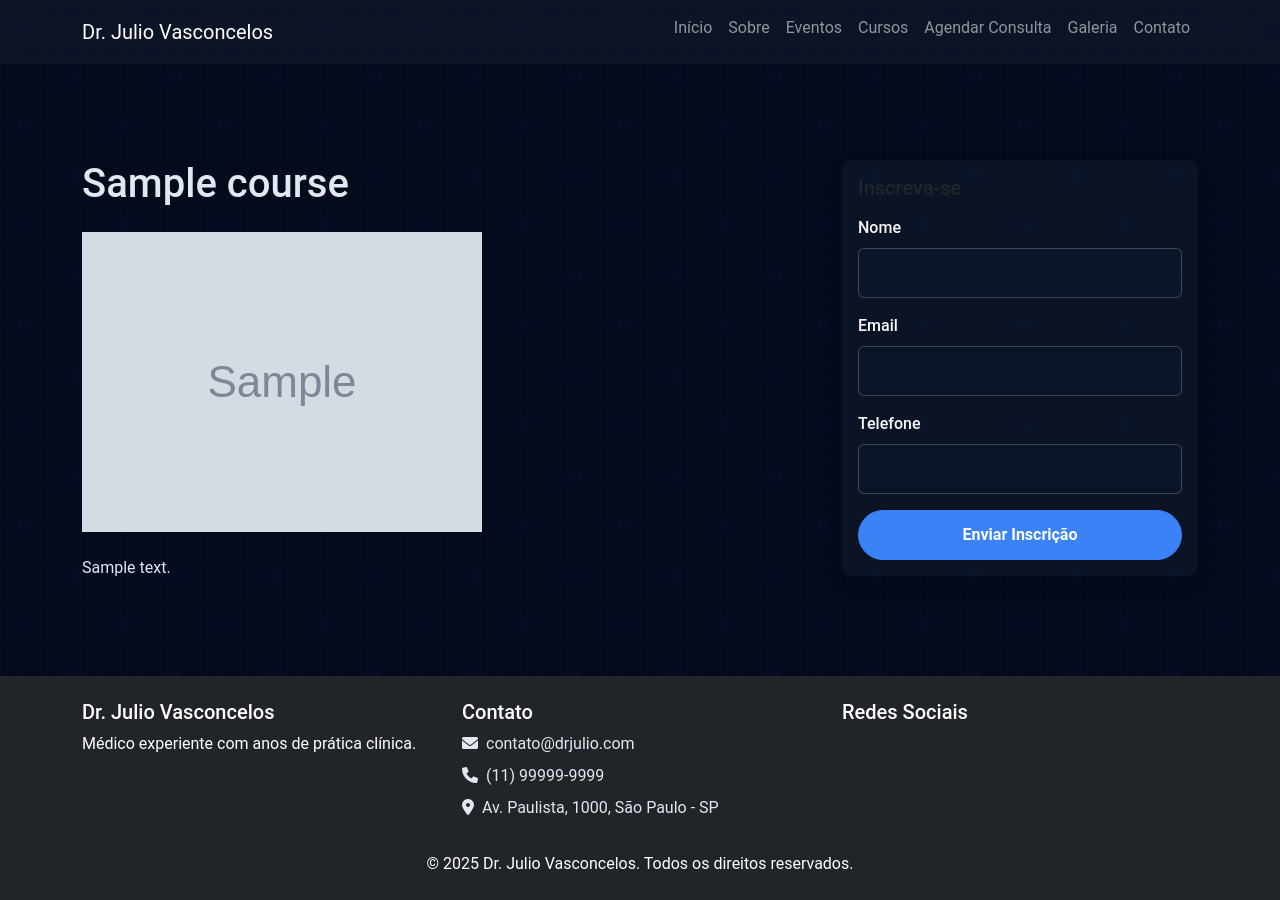
After one commit to NiltonRicardoP/flask_dr_julio2, a Flask app: page /cursos/1 in a window 1280 px wide. The commit adds this page. Run offline with Flask 3, Linux system fonts and the light colour scheme; tables that the repository leaves empty hold one stand-in row (values such as "Sample post"); grey boxes marked "Sample" are stand-in pictures; some libraries are stand-ins or nearby versions.

Commit message:
Add public courses section with enrollment

```diff
--- a/forms.py
+++ b/forms.py
@@ -100,3 +100,10 @@ class ConvenioForm(FlaskForm):
     details = TextAreaField('Detalhes', validators=[Optional()])
     status = SelectField('Status', choices=[('active', 'Ativo'), ('inactive', 'Inativo')], validators=[DataRequired()])
     submit = SubmitField('Salvar')
+
+
+class CourseEnrollmentForm(FlaskForm):
+    name = StringField('Nome', validators=[DataRequired(), Length(min=3, max=100)])
+    email = StringField('Email', validators=[DataRequired(), Email()])
+    phone = StringField('Telefone', validators=[DataRequired(), Length(min=8, max=20)])
+    submit = SubmitField('Enviar Inscrição')
--- a/routes.py
+++ b/routes.py
@@ -1,8 +1,8 @@
 from flask import Blueprint, render_template, redirect, url_for, flash
 from datetime import datetime
 
-from forms import ContactForm, AppointmentForm
-from models import db, Event, Appointment, Settings
+from forms import ContactForm, AppointmentForm, CourseEnrollmentForm
+from models import db, Event, Appointment, Settings, Course, CourseEnrollment
 
 # Create a Blueprint for the main routes
 main_bp = Blueprint('main_bp', __name__)
@@ -75,6 +75,36 @@ def events():
                           upcoming_events=upcoming_events,
                           past_events=past_events)
 
+
+@main_bp.route('/cursos')
+def courses():
+    settings = Settings.query.first()
+    courses = Course.query.filter_by(is_active=True).all()
+    return render_template('courses.html', courses=courses, settings=settings)
+
+
+@main_bp.route('/cursos/<int:id>', methods=['GET', 'POST'])
+def course_detail(id):
+    course = Course.query.get_or_404(id)
+    settings = Settings.query.first()
+    form = CourseEnrollmentForm()
+    if form.validate_on_submit():
+        enrollment = CourseEnrollment(
+            course_id=course.id,
+            name=form.name.data,
+            email=form.email.data,
+            phone=form.phone.data,
+        )
+        try:
+            db.session.add(enrollment)
+            db.session.commit()
+            flash('Inscrição enviada com sucesso!', 'success')
+            return redirect(url_for('main_bp.course_detail', id=course.id))
+        except Exception as e:
+            db.session.rollback()
+            flash(f'Ocorreu um erro ao registrar sua inscrição: {e}', 'danger')
+    return render_template('course_detail.html', course=course, form=form, settings=settings)
+
 @main_bp.context_processor
 def inject_settings():
     settings = Settings.query.first()
--- a/templates/base.html
+++ b/templates/base.html
@@ -30,6 +30,9 @@
                     </li>
                     <li class="nav-item">
                         <a class="nav-link" href="{{ url_for('main_bp.events') }}">Eventos</a>
+                    </li>
+                    <li class="nav-item">
+                        <a class="nav-link" href="{{ url_for('main_bp.courses') }}">Cursos</a>
                     </li>
                     <li class="nav-item">
                         <a class="nav-link" href="{{ url_for('main_bp.appointment') }}">Agendar Consulta</a>
--- /dev/null
+++ b/templates/course_detail.html
@@ -0,0 +1,52 @@
+{% extends "base.html" %}
+
+{% block title %}{{ course.title }}{% endblock %}
+{% block body_class %}dark-theme{% endblock %}
+
+{% block content %}
+<div class="container py-5 mt-5">
+    <div class="row">
+        <div class="col-md-8">
+            <h1 class="mb-4">{{ course.title }}</h1>
+            {% if course.image %}
+                <img src="{{ url_for('static', filename='uploads/' + course.image) }}" class="img-fluid mb-4" alt="{{ course.title }}">
+            {% endif %}
+            <div>{{ course.description|safe }}</div>
+        </div>
+        <div class="col-md-4">
+            <div class="card bg-dark-blue shadow border-0">
+                <div class="card-body">
+                    <h5 class="card-title mb-3">Inscreva-se</h5>
+                    <form method="POST">
+                        {{ form.csrf_token }}
+                        <div class="mb-3">
+                            {{ form.name.label(class="form-label text-light") }}
+                            {{ form.name(class="form-control bg-darker text-white") }}
+                            {% for error in form.name.errors %}
+                                <div class="invalid-feedback d-block">{{ error }}</div>
+                            {% endfor %}
+                        </div>
+                        <div class="mb-3">
+                            {{ form.email.label(class="form-label text-light") }}
+                            {{ form.email(class="form-control bg-darker text-white") }}
+                            {% for error in form.email.errors %}
+                                <div class="invalid-feedback d-block">{{ error }}</div>
+                            {% endfor %}
+                        </div>
+                        <div class="mb-3">
+                            {{ form.phone.label(class="form-label text-light") }}
+                            {{ form.phone(class="form-control bg-darker text-white") }}
+                            {% for error in form.phone.errors %}
+                                <div class="invalid-feedback d-block">{{ error }}</div>
+                            {% endfor %}
+                        </div>
+                        <div class="d-grid">
+                            {{ form.submit(class="btn btn-primary") }}
+                        </div>
+                    </form>
+                </div>
+            </div>
+        </div>
+    </div>
+</div>
+{% endblock %}
```
Also changed, not shown: models.py (+23 -0 lines), templates/courses.html (added, +28 -0 lines).
